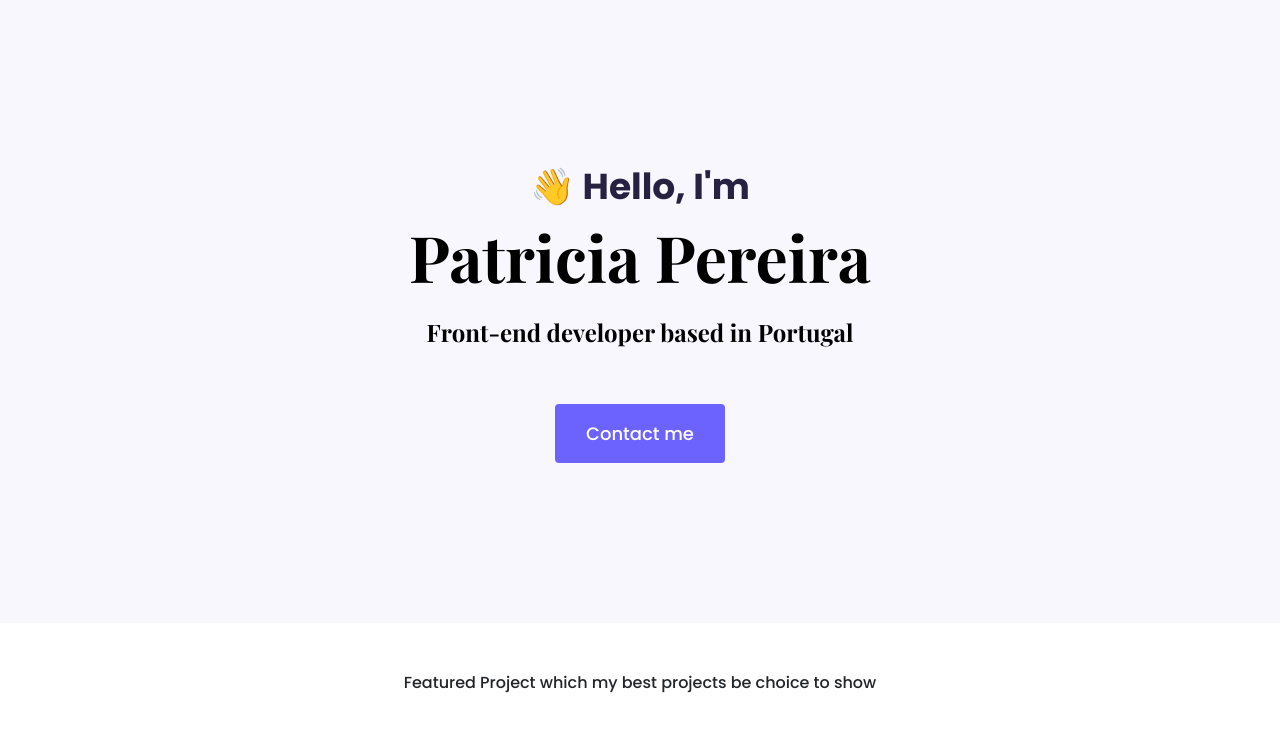
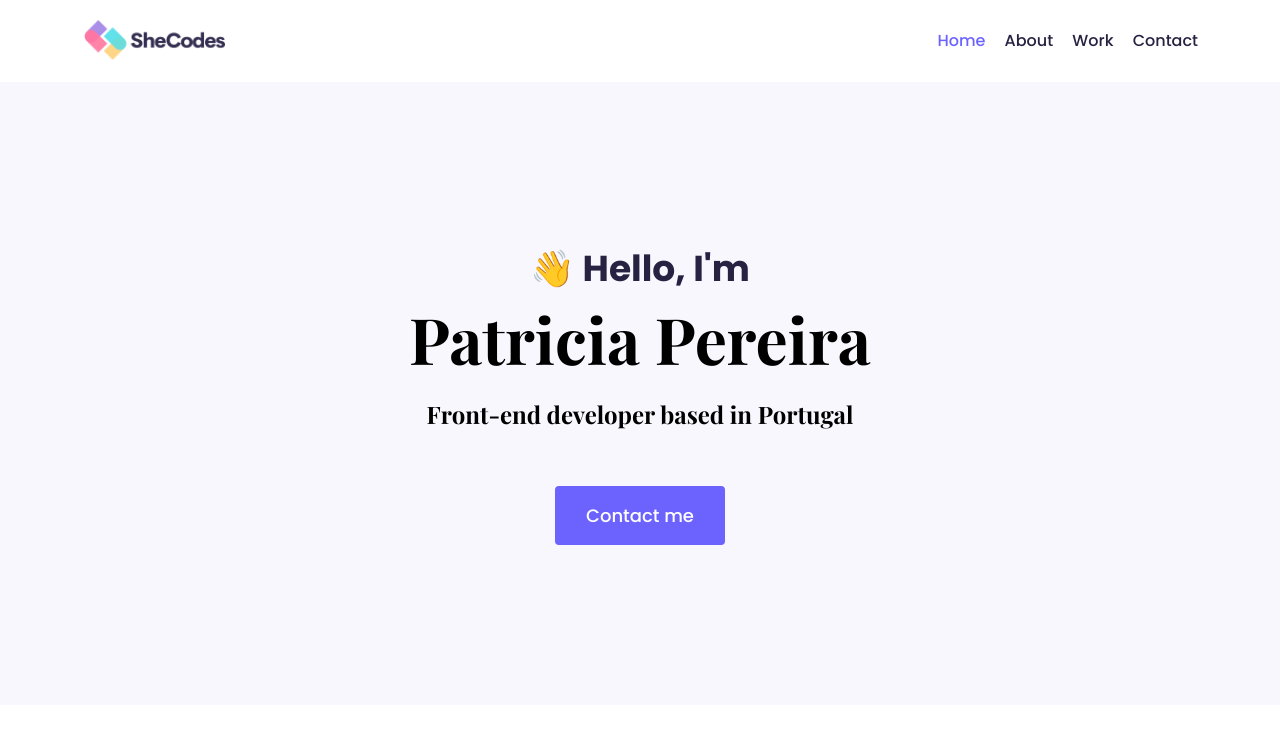
Before and after one commit to Myroslava123/Portfolio-Homework, a plain HTML site: page index.html in a window 1280 px wide. Shown: the top 740 px of the page. Drawn offline with nearby package versions, Linux system fonts and the light colour scheme.

Commit message:
Portfolio-Homework

```diff
--- a/index.html
+++ b/index.html
@@ -16,6 +16,28 @@
     <title>Portfolio</title>
 </head>
 <body>
+  <div class="container">
+    <nav class="d-flex justify-content-between">
+      <a href="/">
+        <img src="images/logo.png" class="logo d-none d-md-block" alt="">
+        <img src="images/logo-small.jpg" class="logo d-block d-md-none" alt="">
+      </a>
+      <ul>
+        <li class="zakladki">
+          <a href="index.html"> Home</a>
+        </li>
+        <li>
+          <a href="about.html"> About</a>
+        </li>
+        <li>
+          <a href="work.html"> Work</a>
+        </li>
+        <li>
+          <a href="contact.html"> Contact</a>
+        </li>
+      </ul>
+    </nav>
+  </div>
     <div class="osoba">
         <p>👋 Hello, I'm</p>
         <h1>Patricia Pereira</h1>
--- a/portfolio.css
+++ b/portfolio.css
@@ -6,11 +6,13 @@
     color: black;
     font-family: var(--heading-font-family);
     font-weight: bold;
+  }
 
-  }
     h1 {
       font-size: 96px;
+      line-height: 1.5;
     }
+
     h2 {
       font-size: 64px;
     }
@@ -92,3 +94,33 @@
       font-size: 44px;
       line-height: 86px;
     }
+
+    nav {
+      padding: 20px 0;
+    }
+
+    nav ul {
+      padding: 0;
+      margin: 0;
+    }
+
+    nav li {
+      display: inline;
+      list-style: none;
+      line-height: 42px;
+      margin-left: 15px;
+    }
+
+    nav a {
+      text-decoration: none;
+      color: #272142;
+      transition: all 100ms ease-in-out;
+    }
+
+    nav a:hover,
+    nav li.zakladki a {
+      color: var(--branding-color);
+    }
+      .logo {
+        max-height: 40px;
+      }
```
Also changed, not shown: contact.html (added, +41 -0 lines), images/logo-small.jpg (added), images/logo.png (added). Lines whose indentation alone changed are shown as unchanged.
